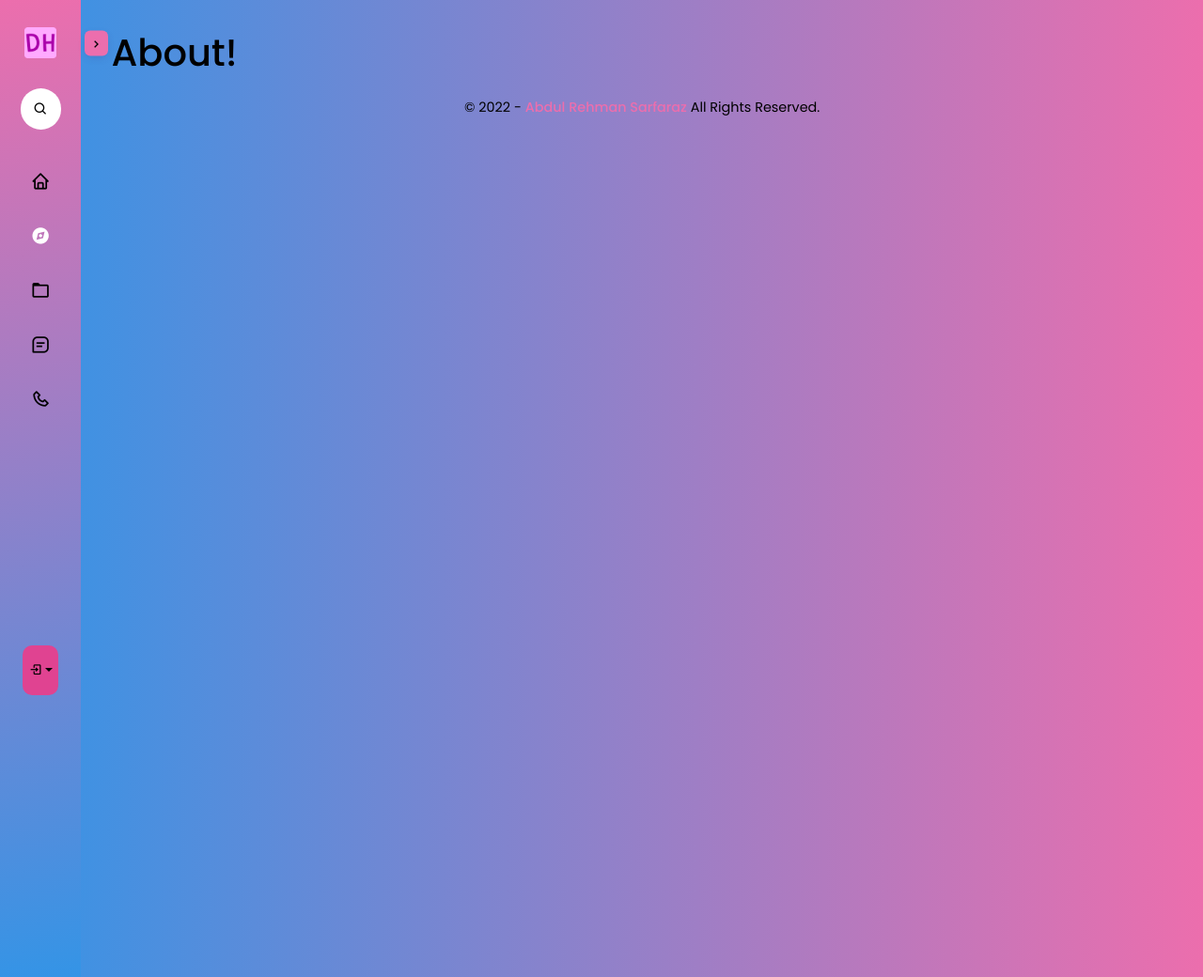
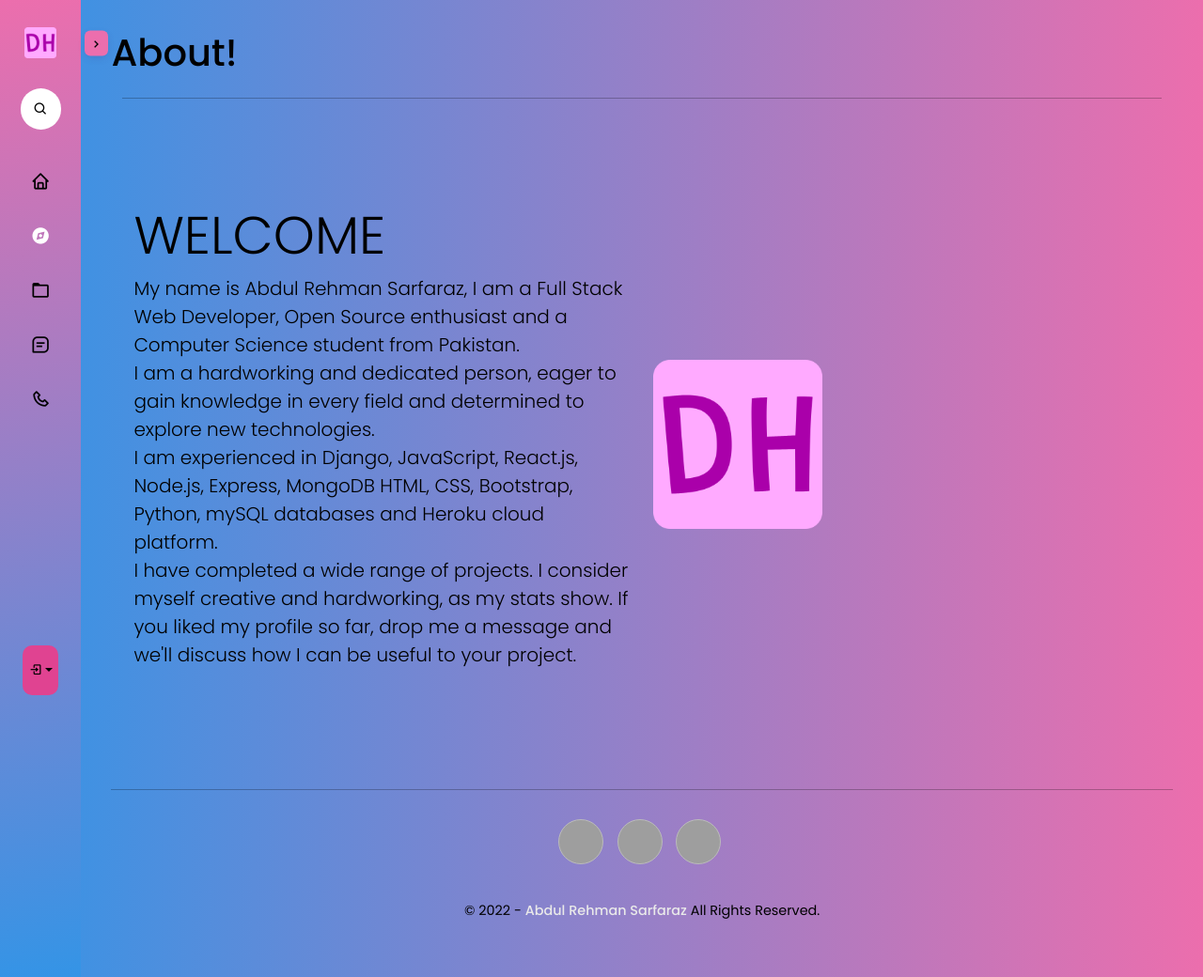
Before and after one commit to Dev-Hooman/personal-portfolio, a Django app: page /about in a window 1280 px wide. Shown: the whole page at 94% size. Run offline with Django 4.2, Linux system fonts and the light colour scheme; parts of the project's set-up code (start-up, migrations or seed data) failed here and were passed over; some libraries are stand-ins or nearby versions; grey boxes are pictures that could not be loaded.

Commit message:
Added alot of features

```diff
--- a/templates/home/about.html
+++ b/templates/home/about.html
@@ -12,6 +12,34 @@ About
 
 
 
+<div class="container">
+    <hr>
+    <div class="">
+        <div class="container py-5">
+          <div class="row h-100 align-items-center py-5">
+            <div class="col-lg-6">
+              <h1 class="display-4">WELCOME</h1>
+              <p class="lead mb-0 ">My name is Abdul Rehman Sarfaraz, I am a Full Stack Web Developer, Open Source enthusiast and a Computer Science student from Pakistan.</p>
+              <p class="lead mb-0 "> I am a hardworking and dedicated person, eager to gain knowledge in every field and determined to explore new technologies.</p> <p class="lead mb-0 ">I am experienced in Django, JavaScript, React.js, Node.js, Express, MongoDB HTML, CSS, Bootstrap, Python, mySQL databases and Heroku cloud platform.</p>
+              <p class="lead mb-0 ">I have completed a wide range of projects. I consider myself creative and hardworking, as my stats show. If you liked my profile so far, drop me a message and we'll discuss how I can be useful to your project.</p>
+              </p>
+                <!--
+              <a href="https://bootstrapious.com/snippets" class="text-muted">
+                          <u>Bootstrapious</u></a>
+                        -->
+
+            </div>
+            {% load static %}
+
+
+            <div class="col-lg-6 d-none d-lg-block"><img src="{% static 'icons/d.png' %}" alt="" class="img-fluid"></div>
+          </div>
+        </div>
+      </div>
+</div>
+
+<hr>
+
 
 
 {% endblock %}
--- a/templates/home/base.html
+++ b/templates/home/base.html
@@ -490,6 +490,96 @@
         }
         /* Blog Comments End */
 
+        .social-container {
+          margin-top: 0%;
+          margin-left: auto;
+          margin-right: auto;
+        }
+        .btn-outline {
+         margin-top: 15px;
+         border: solid 1px #bbbbbb;
+         font-size: 24px;
+         color: #bbbbbb;
+         background: 0 0;
+         transition: all .3s ease-in-out;
+        }
+        .btn-outline:hover, .btn-outline:focus, .btn-outline:active, .btn-outline.active {
+          border: solid 1px #bbbbbb;
+          color: #000;
+          background: #bbbbbb;
+        }
+
+        .btn-social {
+          display: inline-block;
+          width: 48px;
+          height: 48px;
+          border: 1px solid #bbbbbb;
+          border-radius: 100%;
+          text-align: center;
+          font-size: 24px;
+          line-height: 46px;
+        }
+
+
+
+        .list-inline {
+          padding-left: 0;
+          list-style: none;
+          margin-left: -5px; }
+
+        .list-inline > li {
+          display: inline-block;
+          padding-left: 5px;
+          padding-right: 5px;
+        }
+
+        .social-links {
+          -webkit-animation: fade-in-down 0.9s;
+          animation: fade-in-down 0.9s;
+          -webkit-animation-delay: 0.2s;
+          animation-delay: 0.2s;
+        }
+
+        /* Animations */
+        @-webkit-keyframes fade-in-down { 0%
+          { opacity: 0; -webkit-transform: translateY(-10px); transform: translateY(-10px);
+          }
+          100% {
+            opacity: 1;
+            -webkit-transform: translateY(0);
+            transform: translateY(0); } }
+        @keyframes fade-in-down {
+          0% { opacity: 0;
+            -webkit-transform: translateY(-10px);
+            transform: translateY(-10px);
+          }
+          100% { opacity: 1;
+            -webkit-transform: translateY(0);
+            transform: translateY(0);
+          }
+        }
+
+
+
+        #Github {
+          background-image: url('https://img.icons8.com/color/48/000000/github--v1.png');
+        }
+        #Github:hover {
+          background-image: url('https://img.icons8.com/color/48/000000/github--v1.png');
+        }
+        #Twitter {
+          background-image: url('https://img.icons8.com/fluency/48/000000/twitter-circled.png');
+        }
+        #Twitter:hover {
+          background-image: url('https://img.icons8.com/fluency/48/000000/twitter-circled.png');
+        }
+        #LinkedIn {
+          background-image: url('https://img.icons8.com/fluency/48/000000/linkedin-circled.png');
+        }
+        #LinkedIn:hover {
+          background-image: url('https://img.icons8.com/fluency/48/000000/linkedin-circled.png');
+        }
+
 
 
     </style>
@@ -717,8 +807,22 @@
         {% endblock body %}
 
 
+        <div class="social-container">
+          <div class="row">
+            <div class="col-md-12 text-center ">
+              <ul class="list-inline social-links">
+                <li><a id="Github" href="https://github.com/Dev-Hooman" class="btn-social btn-outline" data-toggle="tooltip" data-placement="top" title="Github"><i class="icon ion-social-github"></i></a>
+                </li>
+                <li><a id="Twitter" href="/" class="btn-social btn-outline" title="Twitter"><i class=" f"></i></a>
+                </li>
+                <li><a id="LinkedIn"  href="https://www.linkedin.com/in/abdulrehman-sarfaraz-b96a4a224/" class="btn-social btn-outline" title="LinkedIn"><i class=""></i></a>
+                </li>
+              </ul>
+            </div>
+          </div>
+        </div>
         <p class="text-center my-3 copyright">
-          &copy; 2022 - <span>Abdul Rehman Sarfaraz</span> All Rights Reserved.
+          &copy; 2022 - <span style="color: rgb(233, 233, 233);">Abdul Rehman Sarfaraz</span> All Rights Reserved.
         </p>
 
       </main>
--- a/templates/home/index.html
+++ b/templates/home/index.html
@@ -55,12 +55,11 @@
     </div>
     <hr class="my-4" />
     <p>
-      It uses utility classes for typography and spacing to space content out
-      within the larger container.
+      I am a hardworking and dedicated person, eager to gain knowledge in every field and determined to explore new technologies
     </p>
     <p class="lead">
 
-        <a class=" shimmer-btn " href="#" role="button">Learn more</a>
+        <a class=" shimmer-btn " href="/about" role="button">Learn more</a>
 
     </p>
   </div>
```
